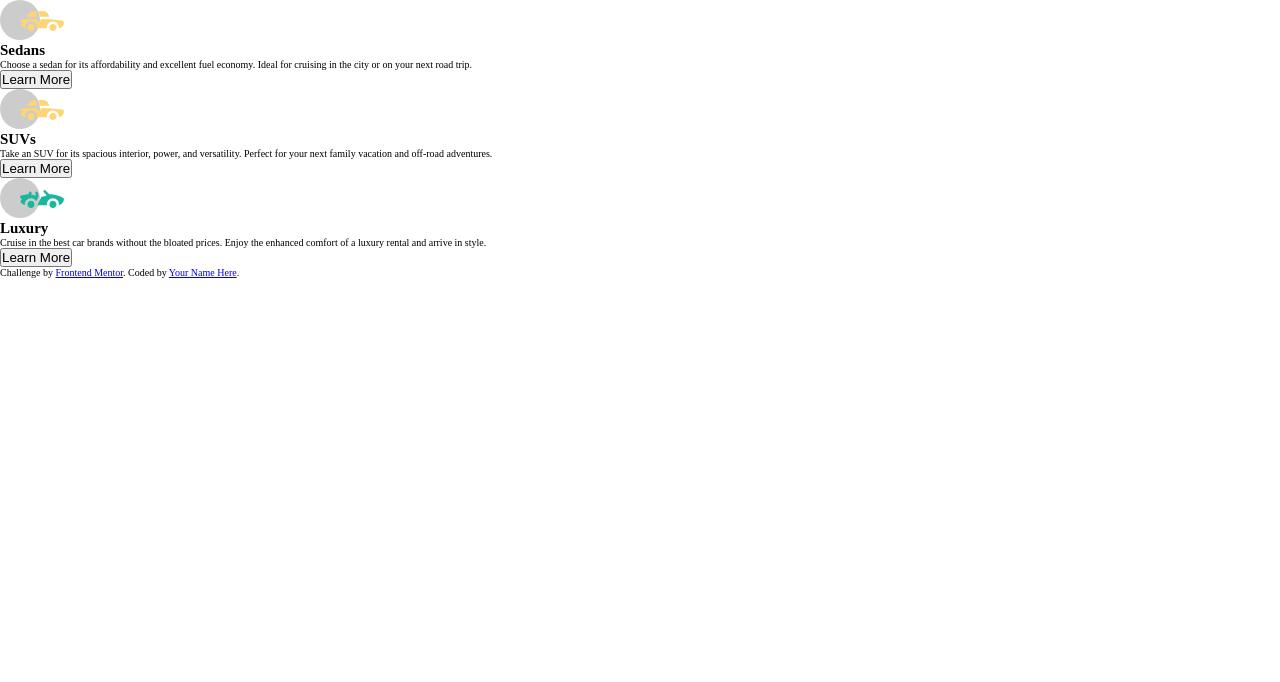
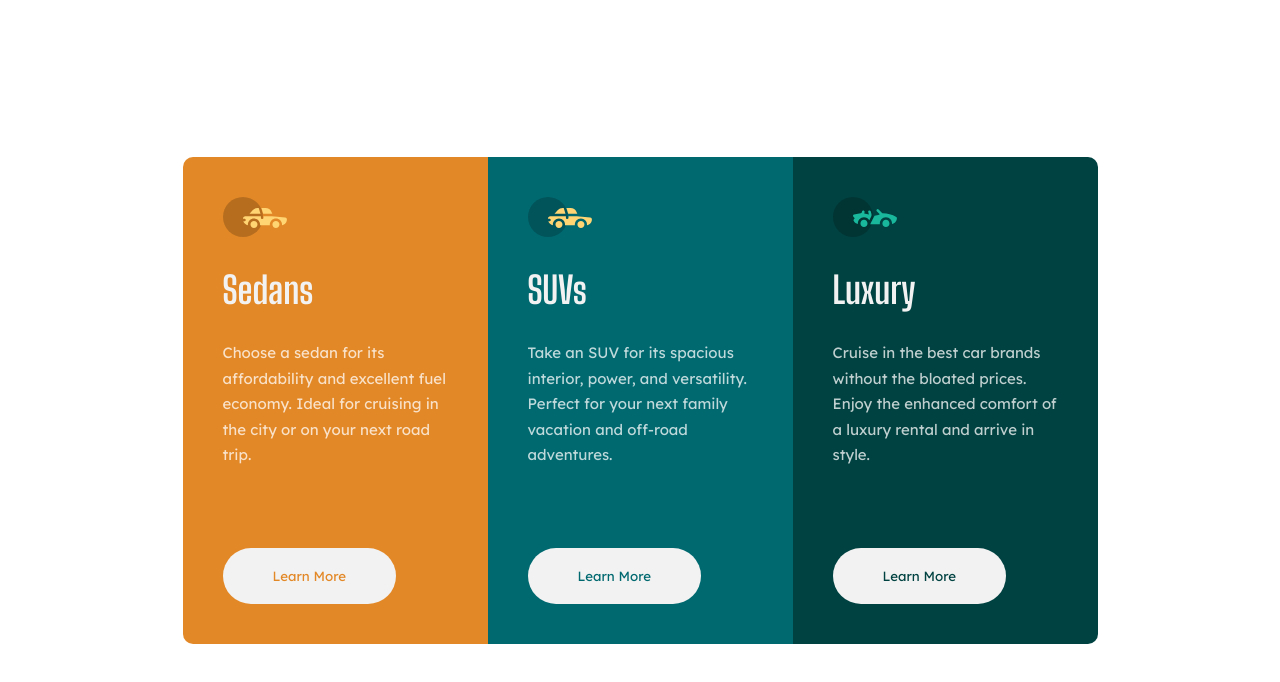
Before and after one commit to Kuntash/Stats-preview-component, a website: page index.html in a window 1280 px wide. Drawn offline with Linux system fonts and the light colour scheme.

Commit message:
Complete design implemented phase - I

```diff
--- a/index.html
+++ b/index.html
@@ -3,7 +3,8 @@
 <head>
   <meta charset="UTF-8">
   <meta name="viewport" content="width=device-width, initial-scale=1.0"> <!-- displays site properly based on user's device -->
-
+  <link rel="preconnect" href="https://fonts.gstatic.com">
+  <link href="https://fonts.googleapis.com/css2?family=Big+Shoulders+Display:wght@700&family=Lexend+Deca&display=swap" rel="stylesheet">
   <link rel="icon" type="image/png" sizes="32x32" href="./images/favicon-32x32.png">
   <link rel="stylesheet" href="style.css">
   <title>Frontend Mentor | 3-column preview card component</title>
@@ -13,51 +14,70 @@
     <div class="container">
       <div class="container--card orange">
         <div class="container--card__header">
-          <img src="images/icon-sedans.svg" alt="" srcset="">
+          <div class="container-child">
+            <img class = "car-image" src="images/icon-sedans.svg" alt="" srcset="">
+          </div>
+          <div class="container-child">
             <h2 class="title">
               Sedans
             </h2>
+          </div>
+          <div class="container-child">
             <para class="paragraph">
               Choose a sedan for its affordability and excellent fuel economy. Ideal for cruising in the city
               or on your next road trip.
             </para>
           </div>
+        </div>
         <div class="container--card__footer">
-          <button class="button">
+          <button class="button btn-orange">
             Learn More
           </button>
         </div>
       </div>
       <div class="container--card cyan">
         <div class="container--card__header">
-          <img src="images/icon-sedans.svg" alt="" srcset="">
+          <div class="container-child">
+            <img class = "car-image" src="images/icon-sedans.svg" alt="" srcset="">
+          </div>
+          <div class="container-child">
             <h2 class="title">
               SUVs
             </h2>
+          </div>
+          <div class="container-child">
+
             <para class="paragraph">
               Take an SUV for its spacious interior, power, and versatility. Perfect for your next family vacation
               and off-road adventures.
             </para>
           </div>
+        </div>
         <div class="container--card__footer">
-          <button class="button">
+          <button class="button btn-cyan">
             Learn More
           </button>
         </div>
       </div>
       <div class="container--card dark-cyan">
         <div class="container--card__header">
-          <img src="images/icon-luxury.svg" alt="" srcset="">
+          <div class="container-child">
+            <img class = "car-image" src="images/icon-luxury.svg" alt="" srcset="">
+          </div>
+          <div class="container-child">
             <h2 class="title">
               Luxury
             </h2>
+          </div>
+          <div class="container-child">
             <para class="paragraph">
               Cruise in the best car brands without the bloated prices. Enjoy the enhanced comfort of a luxury
               rental and arrive in style.
             </para>
           </div>
+        </div>
         <div class="container--card__footer">
-          <button class="button">
+          <button class="button btn-dark-cyan">
             Learn More
           </button>
         </div>
@@ -65,9 +85,5 @@
     </div>
   </section>
 
-  <div class="attribution">
-    Challenge by <a href="https://www.frontendmentor.io?ref=challenge" target="_blank">Frontend Mentor</a>.
-    Coded by <a href="#">Your Name Here</a>.
-  </div>
 </body>
 </html>
--- /dev/null
+++ b/sass/button.scss
@@ -0,0 +1,18 @@
+@import "utility";
+
+.button {
+  padding: 1.7rem 4.7rem;
+  font-family: inherit;
+  background-color: $trans-white;
+  border: none;
+  border-radius: 3rem;
+  cursor: pointer;
+  transition: all 0.5s;
+  border: 0.3rem solid transparent;
+
+  &:hover {
+    background-color: transparent;
+    color: $trans-white;
+    border: 0.3rem solid $trans-white;
+  }
+}
--- /dev/null
+++ b/sass/card-layout.scss
@@ -0,0 +1,27 @@
+.Column .container {
+  display: flex;
+  border-radius: 1rem;
+  overflow: hidden;
+  // Style affecting all the cards
+
+  @media (max-width: 375px) {
+    flex-direction: column;
+  }
+  &--card {
+    max-width: 30.5rem;
+    padding: 4rem;
+    display: flex;
+    flex-direction: column;
+
+    @media (max-width: 375px) {
+    }
+    &__header {
+      margin-bottom: 8rem;
+
+      display: flex;
+      flex-direction: column;
+      justify-content: space-between;
+      min-height: 27.1rem;
+    }
+  }
+}
--- /dev/null
+++ b/sass/main.scss
@@ -0,0 +1,29 @@
+@import "utility";
+@import "card-layout";
+@import "button";
+* {
+  margin: 0;
+  padding: 0;
+  box-sizing: border-box;
+}
+
+html {
+  font-size: 62.5%;
+}
+
+body {
+  font-size: 1.5rem;
+  font-family: "Lexend Deca", sans-serif;
+}
+
+.Column {
+  height: 100vh;
+  position: relative;
+  display: flex;
+  justify-content: center;
+  align-items: center;
+
+  @media (max-width: 375px) {
+    padding-top: 8.8rem;
+  }
+}
--- /dev/null
+++ b/sass/utility.scss
@@ -0,0 +1,42 @@
+//Variables
+
+$orange: hsl(31, 77%, 52%);
+$cyan: hsl(184, 100%, 22%);
+$dark-cyan: hsl(179, 100%, 13%);
+$light-gray: hsla(0, 0%, 100%, 0.75);
+$trans-white: hsl(0, 0%, 95%);
+
+.title {
+  font-family: "Big Shoulders Display", cursive;
+  color: $trans-white;
+  font-size: 3.7rem;
+}
+
+.paragraph {
+  font-family: inherit;
+  color: $light-gray;
+  line-height: 1.7;
+}
+
+.orange {
+  background-color: $orange;
+}
+
+.cyan {
+  background-color: $cyan;
+}
+.dark-cyan {
+  background-color: $dark-cyan;
+}
+
+.btn-orange {
+  color: $orange;
+}
+
+.btn-cyan {
+  color: $cyan;
+}
+
+.btn-dark-cyan {
+  color: $dark-cyan;
+}
```
Also changed, not shown: package.json (added, +22 -0 lines), style.css, 1 other file. Lines whose indentation alone changed are shown as unchanged.
